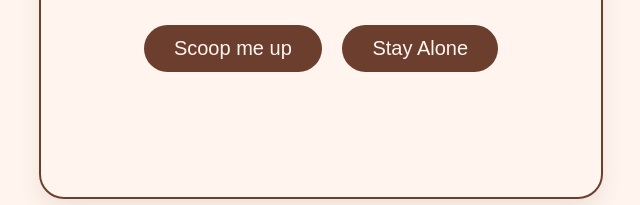
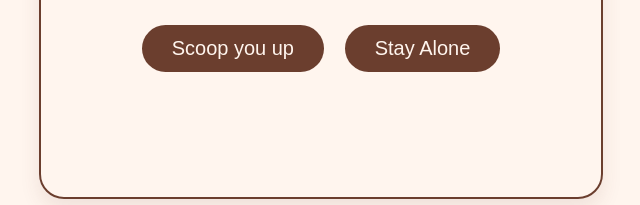
Before and after one commit to prabin303/cho, a plain HTML site: page index.html in a window 1280 px wide. Shown: the part 529-734 px from the top of the page, 319-959 px from the left. Drawn offline with Linux system fonts and the light colour scheme.

Commit message:
Update index.html

```diff
--- a/index.html
+++ b/index.html
@@ -107,7 +107,7 @@
             Will you scoop me up, or shall I stay a lonely chocolate puddle?<br>
 
         </p>
-        <button class="button" onclick="revealRomance()">Scoop me up</button>
+        <button class="button" onclick="revealRomance()">Scoop you up</button>
         <button class="button" onclick="stayAlone()">Stay Alone</button>
         <p id="secretMessage">I knew it, I love you 🍫💞</p>
     </div>
```
